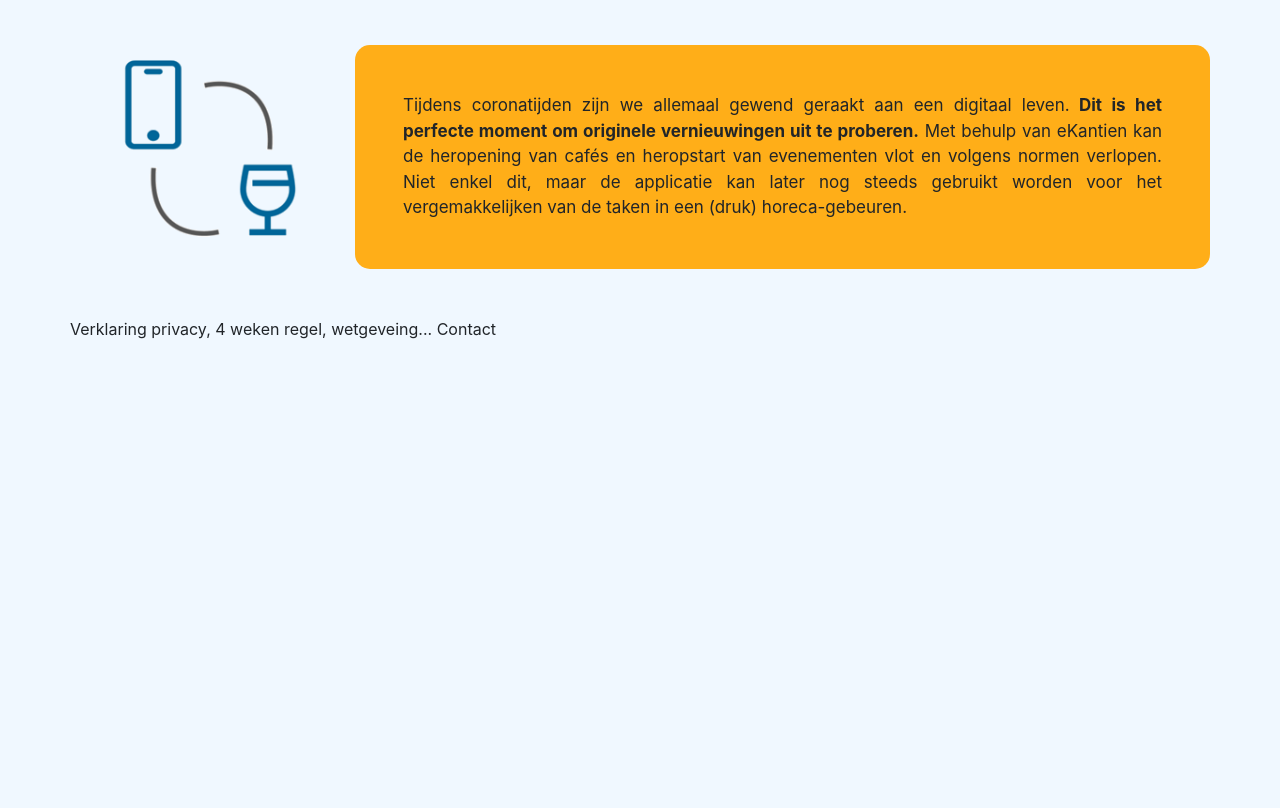
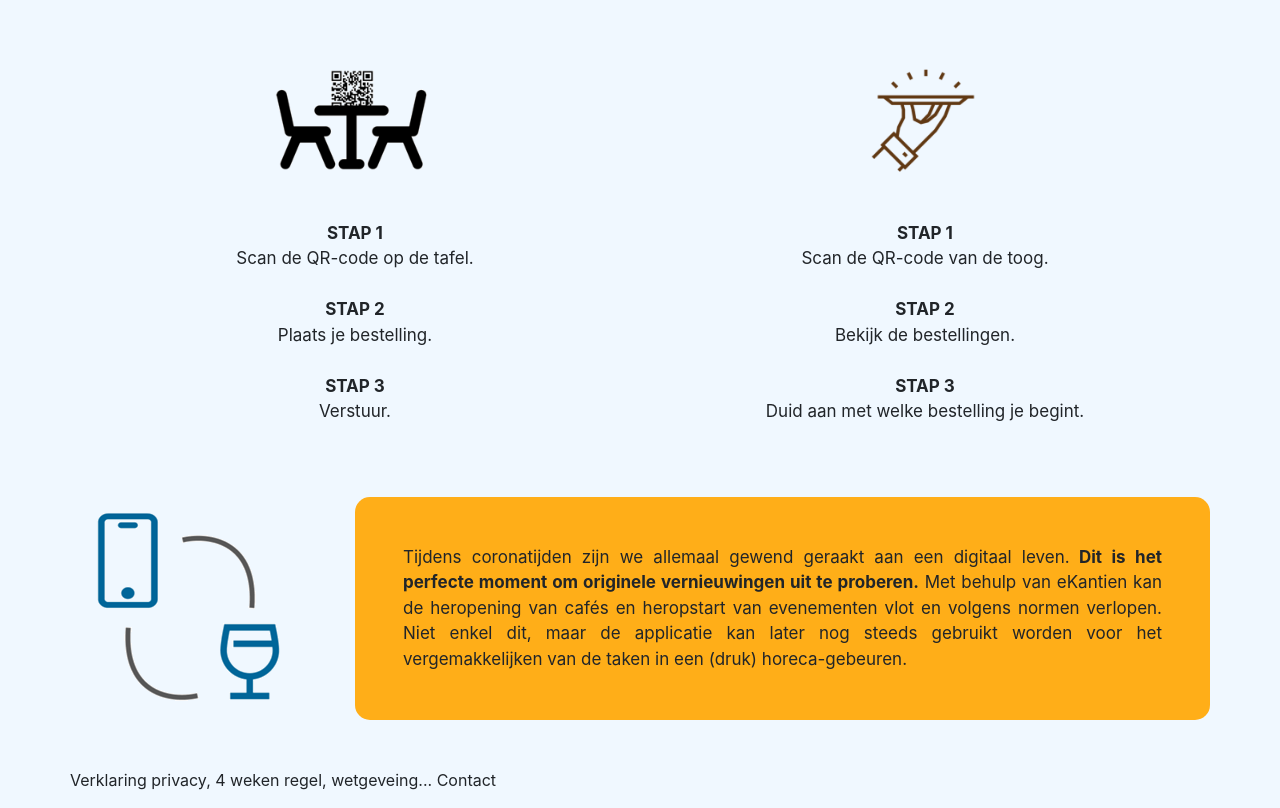
Before and after one commit to saramey/ekantien, a website: page index.html in a window 1280 px wide. Shown: the part 619-1427 px from the top of the page. Before the commit the page ends 976 px from the top, so only its background shows below. Drawn offline with Linux system fonts and the light colour scheme.

Commit message:
klein stappenplan toegevoegd

```diff
--- a/index.html
+++ b/index.html
@@ -37,7 +37,7 @@
                     </p>
                 </div>
 
-                <div class="row box mb-4" style="height:90px;">
+                <div class="row box" style="height:90px;">
                     <p class="align aanwijzen">
                         <b>ALTERNATIEF VOOR BESTELLING OP PAPIER</b>
                         <span class="hovered"><i>-> Vermijden om tussen tafels te lopen <br> -> Intuïtief gebruik<br> </i>
@@ -48,8 +48,42 @@
         </div>
 
         <div class="row mb-5">
-            <div class="col-3 box" style="text-align:center;">
-                <img src="Logo_transparant.png" alt="eKantien" style="width:200px">
+            <div class="col-6 box" style="text-align:center;font-size:17px;">
+                <div class="row-6 box" style="height:150px;">
+                    <p><img src="afbeelding_tafel.png" alt="eKantien" style="height:150px"> </p>
+                </div>
+
+                <div class="row-6 box">
+                    <p> <br> <b>STAP 1</b>
+                    <br> Scan de QR-code op de tafel.
+                    <br><br> <b>STAP 2</b>
+                    <br> Plaats je bestelling.
+                    <br><br> <b>STAP 3</b>
+                    <br> Verstuur.
+                    </p>
+                </div>
+
+            </div>
+            <div class="col-6 box" style="text-align:center;font-size:17px;">
+                <div class="row-6 box" style="height:150px;">
+                    <p><img src="afbeelding_ober.png" alt="eKantien" style="height:150px"> </p>
+                </div>
+
+                <div class="row-6 box mb-4">
+                    <p> <br> <b>STAP 1</b>
+                    <br> Scan de QR-code van de toog.
+                    <br><br> <b>STAP 2</b>
+                    <br> Bekijk de bestellingen.
+                    <br><br> <b>STAP 3</b>
+                    <br>Duid aan met welke bestelling je begint.
+                    </p>
+                </div>
+            </div>
+        </div>
+
+        <div class="row mb-5">
+            <div class="col-3 box">
+                <img src="Logo_transparant.png" alt="eKantien">
             </div>
 
             <div class="col-9 oranje box p-5 align" style="font-size:17px;">Tijdens coronatijden zijn we allemaal gewend geraakt aan een
```
Also changed, not shown: afbeelding_ober.png (added), afbeelding_tafel.png (added).
